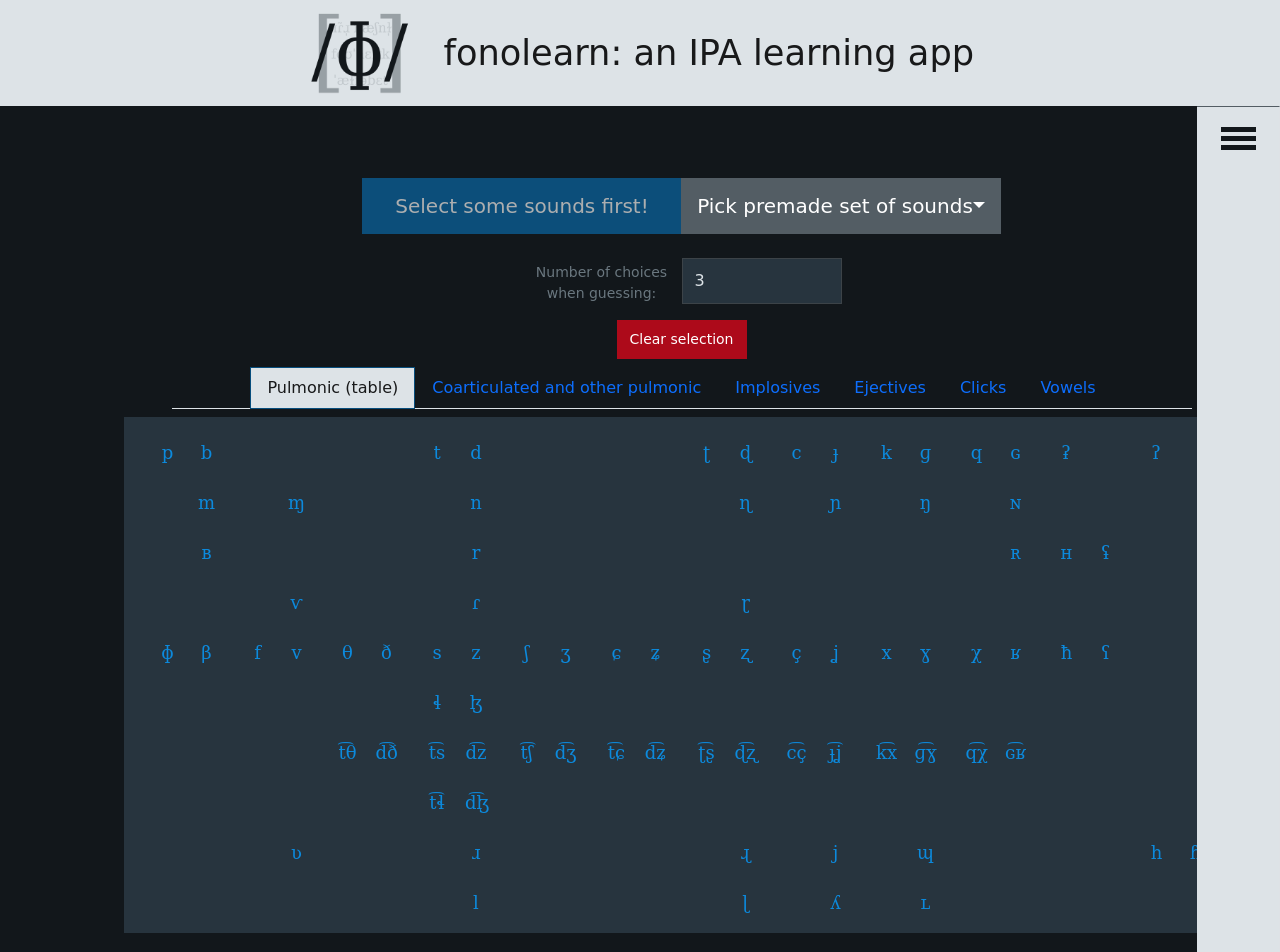
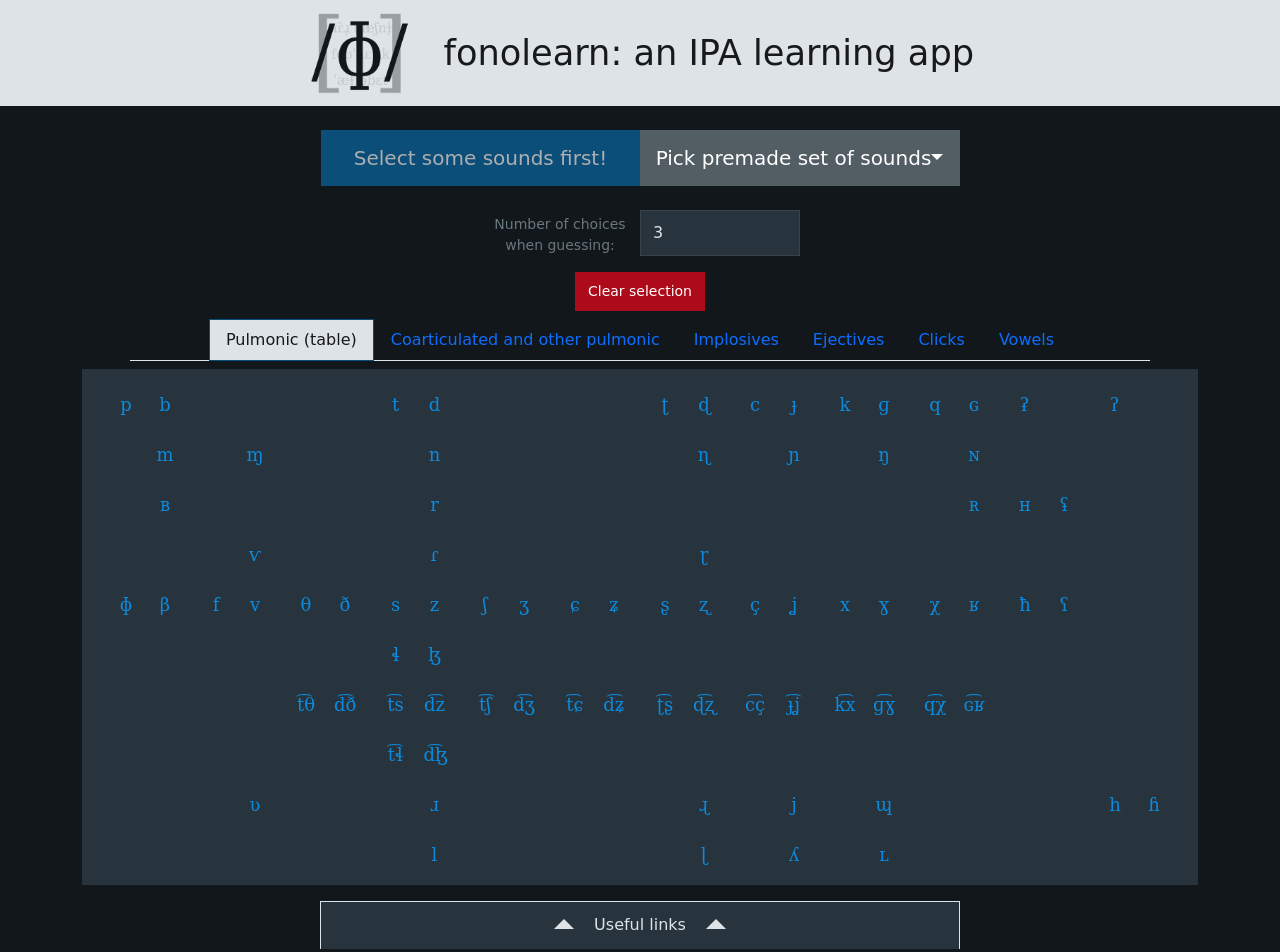
Before and after one commit to s-jevtic/fonolearn, an Angular app: page /main-menu in a window 1280 px wide. Shown: the top 952 px of the page. Built offline with nearby package versions, Linux system fonts and the light colour scheme.

Commit message:
replace sidebar with dropdown, reimplement animations

```diff
--- a/src/app/animations.ts
+++ b/src/app/animations.ts
@@ -1,26 +1,17 @@
-import { animate, state, style, transition, trigger } from "@angular/animations";
+import { animate, animateChild, group, query, state, style, transition, trigger } from "@angular/animations";
 
 export const sidebarAnimation = trigger('openClose', [
     state('open', style({
-        width: 'calc(35px + 16rem)',
-    })),
-    //state('open-full', style({
-      //width: '100vw'
-    //})),
-    state('closed', style({
-        width: 'calc(35px + 3rem)',
-    })),
-    state('open-m', style({
         height: '12rem',
     })),
-    state('closed-m', style({
+    state('closed', style({
         height: '3rem',
     })),
     transition('open <=> closed', [
-      animate('0.3s ease-in-out'),
-    ]),
-    transition('open-m <=> closed-m', [
-      animate('0.3s ease-in-out'),
+        group([
+            query('@changeIcon', animateChild()),
+            animate('0.3s ease-in-out'),
+        ])
     ]),
     //transition('open-full <=> open', [
       //animate('0.1s ease-in-out')
@@ -37,7 +28,16 @@ export const menuIconAnimation = trigger('changeIcon', [
     state('cross2', style({
         transform: 'rotate(45deg) translate(-8px, -5px)'
     })),
-    transition('cross1 <=> menu, cross2 <=> menu, invisible <=> menu', [
+    state('upwards-r', style({
+        transform: 'rotate(180deg)',
+    })),
+    state('upwards-l', style({
+        transform: 'rotate(-180deg)',
+    })),
+    state('downwards', style({
+        transform: 'unset',
+    })),
+    transition('upwards-r <=> downwards, upwards-l <=> downwards', [
         animate('0.3s ease-in-out')
     ])
 ]);
--- a/src/app/app.component.css
+++ b/src/app/app.component.css
@@ -36,8 +36,7 @@ main{ /* all of those are necessary for main content to have full height */
     align-items: center;
     color: var(--dark-color-text) !important;
     flex: 1 1 auto;
-    /*margin: 0 var(--closed-sidebar-width);*/
-    margin: var(--closed-dropdown-height) 0;
+    margin: 0 0 var(--closed-dropdown-height) 0;
     overflow: hidden;
 }
 
@@ -48,3 +47,9 @@ main{ /* all of those are necessary for main content to have full height */
 #title {
     font-size: calc(1.5vw + 1rem);
 }
+
+@media only screen and (max-width: 768px) {
+    #content {
+        margin: var(--closed-dropdown-height) 0 0 0;
+    }
+}
--- a/src/app/app.component.html
+++ b/src/app/app.component.html
@@ -3,9 +3,9 @@
   <h1 id="title" class="mx-3 mb-0">fonolearn: an IPA learning app</h1>
 </header>
 <main role="main">
-  <div class="wrapper pb-4">
+  <div class="wrapper">
     <app-useful-links></app-useful-links>
-    <div class="container-fluid" id="content">
+    <div class="container-fluid px-3 pb-3" id="content">
       <router-outlet></router-outlet>
     </div>
   </div>
--- a/src/app/app.component.ts
+++ b/src/app/app.component.ts
@@ -24,40 +24,15 @@ export class AppComponent {
   isMobile: boolean;
 
   ngOnInit() {
-    console.log(this.sidebar);
     let mobileMQ = matchMedia('(max-width: 768px)');
     this.isMobile = mobileMQ.matches;
-
-    if (this.isMobile) {
-      document.getElementById("content")!.style.setProperty("margin-left", "0");
-    }
-    else {
-      document.getElementById("content")!.style.setProperty("margin-left", "var(--closed-sidebar-width)");
-    }
 
     // subscribe to the behavior subject
     this.checkMobileService.media().subscribe((isMobileArg: boolean) => {
       this.zone.runOutsideAngular(() => {
         this.isMobile = isMobileArg;
-        this.MQChange();
       });
     });
-  }
-
-  public MQChange() {
-    if (this.isMobile) {
-      document.getElementById("content")!.style.setProperty("margin-left", "0");
-    }
-    else {
-      document.getElementById("content")!.style.setProperty("margin-left", "var(--closed-sidebar-width)");
-    }
-
-    if (this.sidebar.menuState == 'open' || this.sidebar.menuState == 'open-m') {
-      this.sidebar.menuState = this.sidebar.menuState == 'open'? 'open-m' : 'open';
-    }
-    if (this.sidebar.menuState == 'closed' || this.sidebar.menuState == 'closed-m') {
-      this.sidebar.menuState = this.sidebar.menuState == 'closed'? 'closed-m' : 'closed';
-    }
   }
 
   goIPA($event: any) {
--- a/src/app/menu-icon/menu-icon.component.css
+++ b/src/app/menu-icon/menu-icon.component.css
@@ -1,6 +1,14 @@
+:host {
+    margin: calc(1rem - 50px) 0;
+}
 .bar1, .bar2, .bar3{
     width: 35px;
     height: 5px;
     background-color: --bs-dark;
     margin: 6px 0;
 }
+.dropdown-triangle {
+    height: 10px;
+    width: 20px;
+    fill: var(--dark-color-text);
+}
--- a/src/app/menu-icon/menu-icon.component.html
+++ b/src/app/menu-icon/menu-icon.component.html
@@ -1,5 +1,12 @@
-<div class="container-xs py-3 mx-3" id="menu-icon">
+<div class="container-xs py-3 mx-3" id="menu-icon" *ngIf="!isMobile; else mobile">
     <div [@changeIcon]="line1State" class="bar1 bg-dark mx-2 my-1"></div>
     <div [@changeIcon]="line2State" class="bar2 bg-dark mx-2 my-1"></div>
     <div [@changeIcon]="line3State" class="bar3 bg-dark mx-2 my-1"></div>
 </div>
+<ng-template #mobile>
+    <div class="dropdown-triangle-wrapper" [@changeIcon]="arrowState">
+        <svg class="dropdown-triangle">
+            <polygon points="0,0 20,0 10,10" />
+        </svg>
+    </div>
+</ng-template>
--- a/src/app/menu-icon/menu-icon.component.ts
+++ b/src/app/menu-icon/menu-icon.component.ts
@@ -1,5 +1,6 @@
-import { Component, OnInit } from '@angular/core';
+import { Component, OnInit, NgZone } from '@angular/core';
 import { menuIconAnimation } from '../animations';
+import { CheckMobileService } from '../check-mobile.service';
 
 @Component({
   selector: 'app-menu-icon',
@@ -8,13 +9,24 @@ import { menuIconAnimation } from '../animations';
   animations: [menuIconAnimation]
 })
 export class MenuIconComponent implements OnInit {
+  line1State: string;
+  line2State: string;
+  line3State: string;
+  isMobile: boolean;
+  arrowState: string;
 
-  constructor() { }
+  constructor(private zone: NgZone, public checkMobileService: CheckMobileService) { }
 
   ngOnInit(): void {
     this.line1State = 'menu';
     this.line2State = 'menu';
     this.line3State = 'menu';
+    this.checkMobileService.media().subscribe((isMobileArg: boolean) => {
+      this.zone.runOutsideAngular(() => {
+        this.isMobile = isMobileArg;
+      });
+    });
+    this.arrowState = this.isMobile? 'downwards' : 'upwards';
   }
 
   changeIcon()
@@ -22,9 +34,8 @@ export class MenuIconComponent implements OnInit {
     this.line1State = this.line1State == 'menu' ? 'cross1' : 'menu';
     this.line2State = this.line2State == 'menu' ? 'invisible' : 'menu';
     this.line3State = this.line3State == 'menu' ? 'cross2' : 'menu';
+    this.arrowState = this.arrowState == 'downwards'? 'upwards' : 'downwards';
+    console.log("changed icon");
+
   }
-
-  line1State: string;
-  line2State: string;
-  line3State: string;
 }
--- a/src/app/useful-links/useful-links.component.css
+++ b/src/app/useful-links/useful-links.component.css
@@ -2,64 +2,64 @@
     display: flex;
     flex-direction: column;
     position: absolute;
-    right: 0;
     bottom: 0;
-    top: 0;
-    z-index: 1;
+    left: calc((100vw - var(--dropdown-width))/2);
+    right: calc((100vw - var(--dropdown-width))/2);
+    z-index: 5;
 }
 
 #sidebar-wrapper {
+    width: var(--dropdown-width);
+    background-color: var(--dark-color-fg) !important;
     flex-direction: column;
-    min-height: 100%;
-    max-height: max-content;
-    border-top: 1px solid var(--dark-color-neu);
-    color: var(--light-color-text);
+    color: var(--dark-color-text);
+    border-bottom: none;
+    border-top: 1px solid var(--dark-color-text);
+    border-left: 1px solid var(--dark-color-text);
+    border-right: 1px solid var(--dark-color-text);
 }
 
 #menu-icon {
     float: left;
 }
 
-#sidebar {
-    width: var(--link-width);
-    /*min-height: 100%;*/
-    margin: 0;
+.dropdown-triangle-wrapper {
+    justify-content: center;
+    margin: calc(1rem - 50px) 0;
+    width: 2rem;
+}
+
+#dropdown-text {
+    height: var(--closed-dropdown-height);
+}
+
+#dropdown-text p {
+    width: 7.5rem;
+    text-align: center;
+    vertical-align: middle;
+}
+
+#links-menu {
+    margin-right: 0 !important;
+}
+
+.dropdown-triangle {
+    height: 10px;
+    width: 20px;
+    fill: var(--dark-color-text);
 }
 
 @media only screen and (max-width: 768px) {
     :host {
         bottom: unset;
         left: 0;
-        flex-direction: row;
+        right: 0;
     }
     #sidebar-wrapper {
         width: 100%;
-        background-color: var(--dark-color-fg) !important;
-        color: var(--dark-color-text);
         border-top: none;
-    }
-    .dropdown-triangle-wrapper {
-        justify-content: center;
-        width: 2rem;
-    }
-    #dropdown-text {
-        align-content: center;
-        width: max-content;
-        vertical-align: middle;
-    }
-    #dropdown-text p {
-        width: 7.5rem;
-        height: 100%;
-        text-align: center;
-        vertical-align: middle;
-    }
-    .dropdown-triangle {
-        height: 10px;
-        width: 20px;
-        fill: var(--dark-color-text);
-        margin: 0 calc(1rem - 50px);
-    }
-    #links-menu {
-        margin-right: 0 !important;
+        border-left: none;
+        border-right: none;
+        border-bottom: 1px solid var(--dark-color-text);
     }
 }
--- a/src/app/useful-links/useful-links.component.html
+++ b/src/app/useful-links/useful-links.component.html
@@ -1,27 +1,20 @@
-<div (swipeDown)="onDownSwipe($event)" (swipeUp)="onUpSwipe($event)" [@openClose]="menuState" (@openClose.start)="animationStartEvent($event)" (@openClose.done)="animationDoneEvent($event)" class="wrapper d-flex align-items-center border-end bg-light px-0" id="sidebar-wrapper">
-    <app-menu-icon (click)="toggleSidebar()" *ngIf="!isMobile; else mobile"></app-menu-icon>
-    <ng-template #mobile>
-        <div id="dropdown-text" class="p-2 d-flex justify-content-center align-items-center" (click)="toggleSidebar()">
-            <div class="dropdown-triangle-wrapper">
+<div (swipeDown)="onDownSwipe($event)" (swipeUp)="onUpSwipe($event)" [@openClose]="menuState" (@openClose.start)="animationStartEvent($event)" (@openClose.done)="animationDoneEvent($event)" class="wrapper d-flex align-items-center bg-dark" id="sidebar-wrapper">
+    <div id="dropdown-text" class="p-2 container-fluid d-flex justify-content-center align-items-center align-self-center" (click)="toggleSidebar()">
+        <div [@changeIcon]="arrowState == 'upwards' ? 'upwards-l' : 'downwards'" class="dropdown-triangle-wrapper">
             <svg class="dropdown-triangle">
                 <polygon points="0,0 20,0 10,10" />
             </svg>
         </div>
         <p class="my-0">Useful links</p>
-            <div class="dropdown-triangle-wrapper">
+        <div [@changeIcon]="arrowState == 'upwards' ? 'upwards-r' : 'downwards'" class="dropdown-triangle-wrapper">
             <svg class="dropdown-triangle">
                 <polygon points="0,0 20,0 10,10" />
             </svg>
         </div>
     </div>
-    </ng-template>
-    <div class="px-0" id="sidebar" *ngIf="menuState != 'closed-m'">
-        <div class="pt-3 pb-4 me-3" id="links-menu" [hidden]="!show"> <!--[attr.hidden] instead of *ngIf because we need the element to exist-->
-            <h2 class="my-3" *ngIf="!isMobile">Useful links</h2>
-            <a href="https://www.internationalphoneticassociation.org/content/full-ipa-chart">Official full IPA chart</a> <br class="mb-3"/>
-            <a href="https://www.ipachart.com">Interactive IPA chart</a> <br class="mb-3" />
-            <a href="https://en.wikipedia.org/wiki/International_Phonetic_Alphabet">IPA Wikipedia article</a> <!-- <br class="mb-1"/> -->
-            <!--<hr *ngIf="!isMobile" />-->
+    <div class="py-3" id="links-menu" [hidden]="!show"> <!--[hidden] instead of *ngIf because we need the element to exist-->
+        <a target="_blank" href="https://www.internationalphoneticassociation.org/content/full-ipa-chart">Official full IPA chart</a> <br class="mb-3"/>
+        <a target="_blank" href="https://www.ipachart.com">Interactive IPA chart</a> <br class="mb-3" />
+        <a target="_blank" href="https://en.wikipedia.org/wiki/International_Phonetic_Alphabet">IPA Wikipedia article</a> <br class="mb-1"/>
     </div>
 </div>
-</div>
--- a/src/app/useful-links/useful-links.component.ts
+++ b/src/app/useful-links/useful-links.component.ts
@@ -1,21 +1,16 @@
 import { Component, NgZone, OnInit, ViewChild } from '@angular/core';
 import { AnimationEvent } from '@angular/animations';
-import { sidebarAnimation } from '../animations';
-import { MenuIconComponent } from '../menu-icon/menu-icon.component';
+import { sidebarAnimation, menuIconAnimation } from '../animations';
 import { CheckMobileService } from '../check-mobile.service';
 
 @Component({
   selector: 'app-useful-links',
   templateUrl: './useful-links.component.html',
   styleUrls: ['./useful-links.component.css'],
-  animations: [sidebarAnimation],
+  animations: [sidebarAnimation, menuIconAnimation],
 })
 export class UsefulLinksComponent implements OnInit {
-
   constructor(private zone: NgZone, public checkMobileService: CheckMobileService) { }
-
-  @ViewChild(MenuIconComponent, {static: true}) menu: MenuIconComponent;
-  //static: true is needed because the component is referenced in ngOnInit (source: stackoverflow)
 
   isMobile: boolean;
 
@@ -26,26 +21,21 @@ export class UsefulLinksComponent implements OnInit {
     this.checkMobileService.media().subscribe((isMobileArg: boolean) => {
       this.zone.runOutsideAngular(() => {
         this.isMobile = isMobileArg;
+        this.MQChange();
       });
     });
-    this.menuState = this.isMobile? 'closed-m' : 'closed';
+    this.menuState = 'closed';
+    this.arrowState = this.isMobile? 'downwards' : 'upwards';
   }
 
   toggleSidebar() {
-    if (this.isMobile) {
-      this.menuState = this.menuState == 'closed-m' ? 'open-m' : 'closed-m';
-    }
-    else {
-      this.menuState = this.menuState == 'closed' ? 'open' : 'closed';
-    }
+    this.menuState = this.menuState == 'closed' ? 'open' : 'closed';
+    this.arrowState = this.arrowState == 'upwards' ? 'downwards' : 'upwards';
     this.toggled = !this.toggled;
     this.sidebarWrapper!.classList.toggle("toggled");
   }
 
   animationStartEvent(event: AnimationEvent) {
-    if ((event.fromState == 'closed' || (event.toState == 'closed' && event.fromState != 'void')) && this.menu) {
-      this.menu.changeIcon();
-    }
     if(!this.toggled) {
       this.show = false;
     }
@@ -58,21 +48,25 @@ export class UsefulLinksComponent implements OnInit {
   }
 
   onDownSwipe(evt: Event) {
-    if ((this.menuState == 'closed') || (this.menuState == 'closed-m')) {
+    if (((this.menuState == 'closed') && this.isMobile) || ((this.menuState == 'open') && !this.isMobile)) {
       this.toggleSidebar();
     }
   }
 
   onUpSwipe(evt: Event) {
-    if ((this.menuState == 'open') || (this.menuState == 'open-m')) {
+    if (((this.menuState == 'closed') && !this.isMobile) || ((this.menuState == 'open') && this.isMobile)) {
       this.toggleSidebar();
     }
   }
 
-  //mainMenuActive(): boolean {
-    //return document.getElementById("sound-picker-container")? true : false; // kind of a workaround, checking if an element *inside* the main menu exists
-  //}
+  private MQChange() {
+    //this.MQChanging = true;
+    this.arrowState = this.arrowState == 'upwards' ? 'downwards' : 'upwards';
+    //this.MQChanging = false;
+  }
 
+  MQChanging: boolean;
+  arrowState: string;
   menuState: string;
   show: boolean;
   toggled: boolean;
--- a/src/styles.css
+++ b/src/styles.css
@@ -32,6 +32,7 @@
     --open-sidebar-width: calc(var(--closed-sidebar-width) + var(--link-width));
     --closed-dropdown-height: 3rem;
     --open-dropdown-height: 12rem;
+    --dropdown-width: 40rem;
 }
 
 body{
```
Lines whose indentation alone changed are shown as unchanged.
